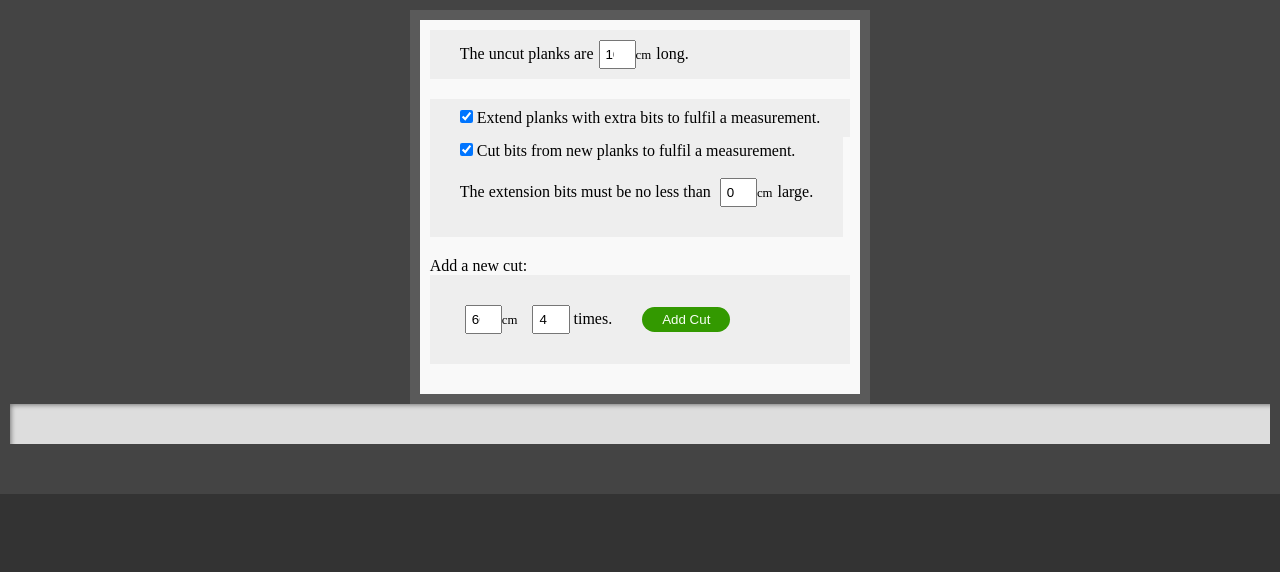
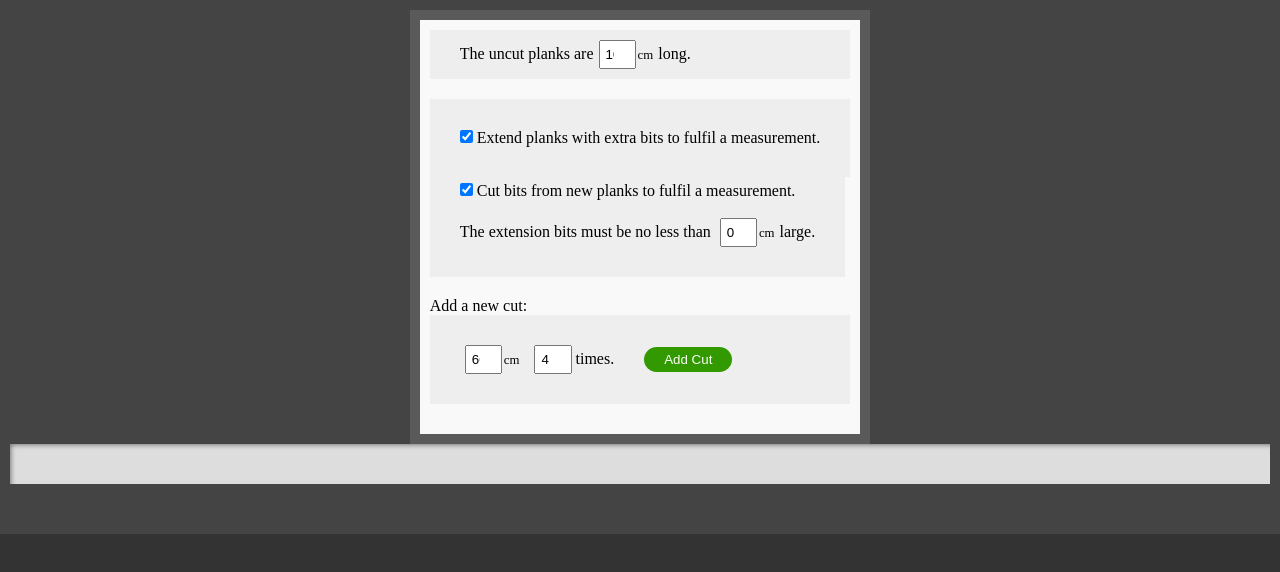
Before and after one commit to JackSuede/plankCalc, a website: page index.html in a window 1280 px wide. Drawn offline with Linux system fonts and the light colour scheme.

Commit message:
slight margins and padding adjustments.

```diff
--- a/styles/style.css
+++ b/styles/style.css
@@ -77,7 +77,7 @@ body {
 }
 
 .cm-span {
-  margin: 0 5px 0 0;
+  margin: 0 5px 0 2px;
   font-size: 0.8rem;
   display: inline-block;
 
@@ -97,8 +97,8 @@ body {
 }
 
 .extend-wrapper {
+  padding: var(--padder);
   margin-bottom: var(--spacer);
-  padding: 10px var(--padder);
   background-color: var(--color-800);
 
 }
```
